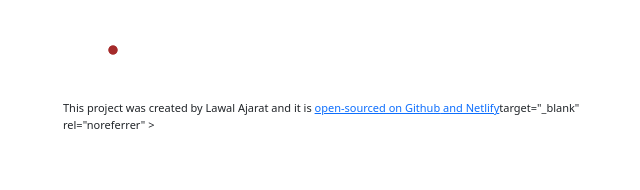
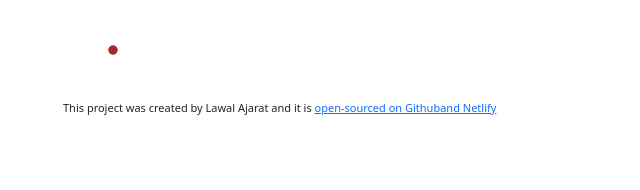
Before and after one commit to Hajarah08/react-weather-app, a React (Create React App) app: page / in a window 1280 px wide. Shown: the top 190 px of the page, without its empty margins (314-954 px from the left). Built offline with nearby package versions, Linux system fonts and the light colour scheme; no server answers.

Commit message:
updated it

```diff
--- a/src/App.js
+++ b/src/App.js
@@ -21,13 +21,10 @@ function App() {
           <a
             href="https://github.com/Hajarah08/react-weather-app"
             target="_blank"
-            rel="noreferrer"
-          > and Netlify</a>
+            rel="noreferrer">
+           and Netlify</a>
 
-            target="_blank"
-            rel="noreferrer"
-          >
-            {" "}
+
         </footer>
       </div>
     </div>
```
